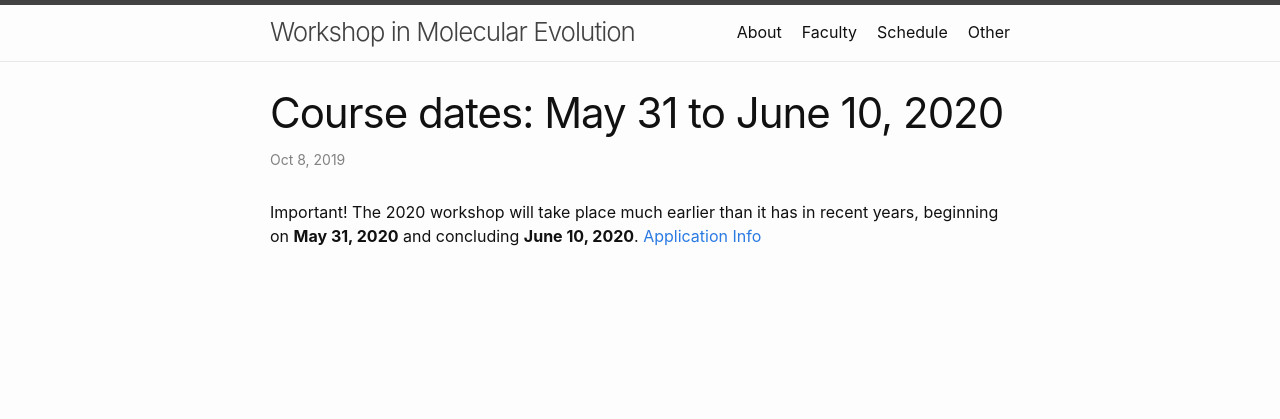
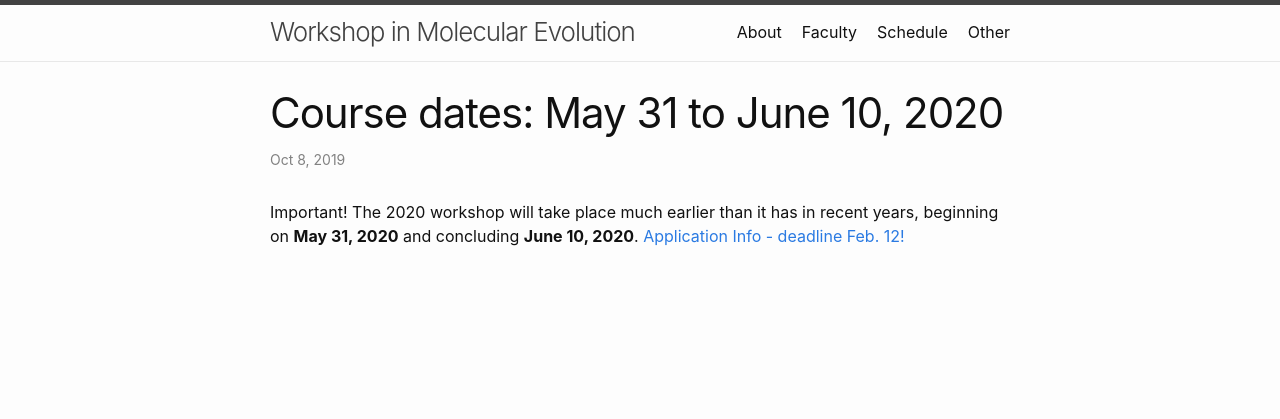
Before and after one commit to molevolworkshop/molevolworkshop.github.io, a Jekyll site: the page built from _posts/2019-10-07-welcome-to-molevol.md, in a window 1280 px wide. Shown: the top 419 px of the page. Built offline with Jekyll 4.4.1, drawn with Linux system fonts in a browser that asks for light colours.

Commit message:
added application deadline to post seen on main page

```diff
--- a/_posts/2019-10-07-welcome-to-molevol.md
+++ b/_posts/2019-10-07-welcome-to-molevol.md
@@ -4,4 +4,4 @@ title:  "Course dates: May 31 to June 10, 2020"
 date:   2019-10-07 21:21:57 -0400
 categories: 2020 workshop
 ---
-Important! The 2020 workshop will take place much earlier than it has in recent years, beginning on **May 31, 2020** and concluding **June 10, 2020**. [Application Info](https://www.mbl.edu/education/courses/workshop-on-molecular-evolution/)
+Important! The 2020 workshop will take place much earlier than it has in recent years, beginning on **May 31, 2020** and concluding **June 10, 2020**. [Application Info - deadline Feb. 12!](https://www.mbl.edu/education/courses/workshop-on-molecular-evolution/)
```
